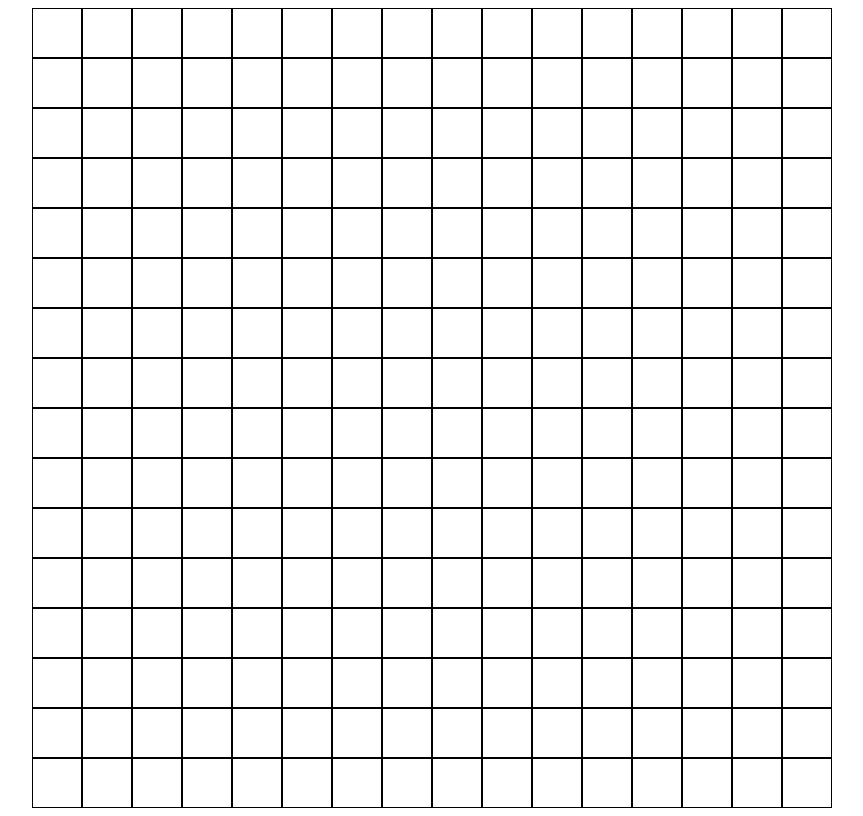
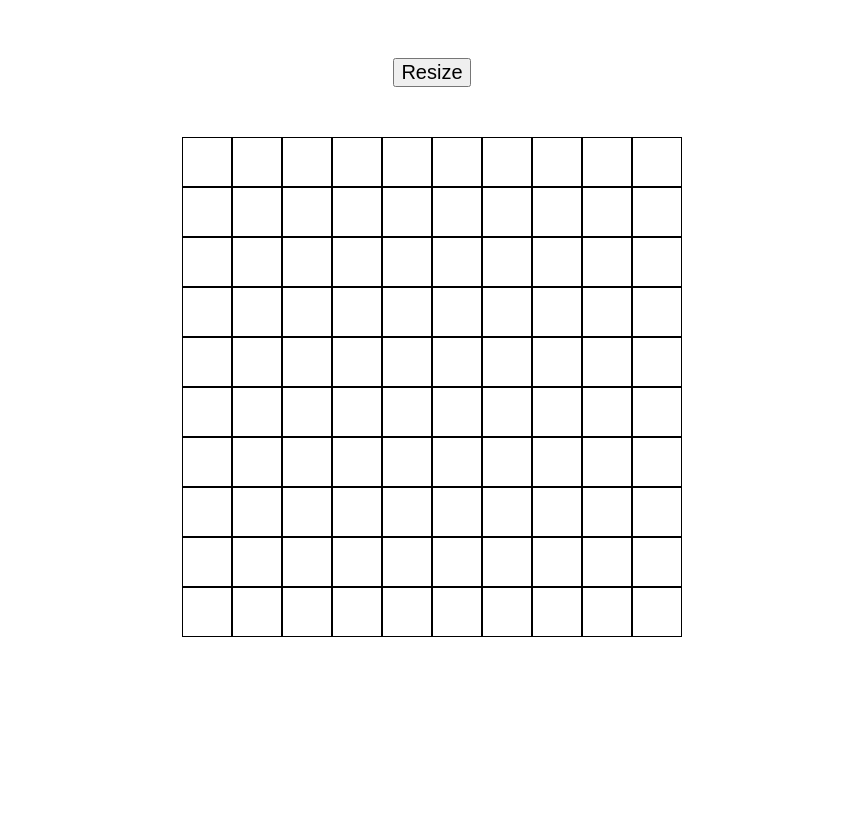
Before and after one commit to manishpaulsimon/etch-a-sketch, a plain HTML site: page index.html in a window 1280 px wide. Shown: the whole page, without its empty margins (208-1071 px from the left). Drawn offline with Linux system fonts and the light colour scheme.

Commit message:
Added resize button with resize functionality.
The box resizes but does not create a new box.

```diff
--- a/index.html
+++ b/index.html
@@ -6,6 +6,8 @@
     <title>Document</title>
 </head>
 <body>
+    <button id="button"></button>
+
     <div class="container">
 
     </div>
--- a/js-script.js
+++ b/js-script.js
@@ -1,18 +1,36 @@
+
+
+//Create button on top
+const button = document.getElementById('button');
+button.textContent = 'Resize';
+button.style.textAlign = 'center';
+button.style.fontSize = '20px';
+button.style.justifyContent = 'center';
+button.style.alignItems = 'center';
+button.style.margin = '50px';
+const resize = button.addEventListener('click',function() {
+        let e = prompt('Enter resize value');
+        if (e>100) {
+            return;
+        }
+        boxGrid(Number(e));
+});
+
+
 //Get div class container from index.html
 const container = document.querySelector('.container');
 container.style.display = 'flex';
 container.style.justifyContent = 'center';
 container.style.alignItems = 'center';
-document.body.appendChild(container);
 
 
 //Create the Div Boxes inside a function
-function boxGrid() {
-    for (let i=0;i<16;i++) {
+function boxGrid(gridNumber) {
+    for (let i=0;i<gridNumber;i++) {
             const row = document.createElement('div');
             container.appendChild(row);
 
-            for (let j=0;j<16;j++) {
+            for (let j=0;j<gridNumber;j++) {
                 const divBox = document.createElement('div');
                 divBox.classList.add('divBoxSingle');
                 divBox.style.boxSizing = 'border-box';
@@ -23,7 +41,7 @@ function boxGrid() {
             }
     }
 };
-boxGrid();
+boxGrid(10);
 
 const divHover = document.querySelectorAll('.divBoxSingle');
 divHover.forEach(divBox => {
@@ -31,3 +49,13 @@ divHover.forEach(divBox => {
         divBox.style.backgroundColor = 'blue';
     });
 });
+
+//Arrange Items in Center
+const mainDiv = document.createElement('div');
+mainDiv.style.display = 'flex';
+mainDiv.style.flexDirection = 'column';
+mainDiv.style.justifyContent = 'center';
+mainDiv.style.alignItems = 'center';
+mainDiv.appendChild(button);
+mainDiv.appendChild(container);
+document.body.appendChild(mainDiv);
```
